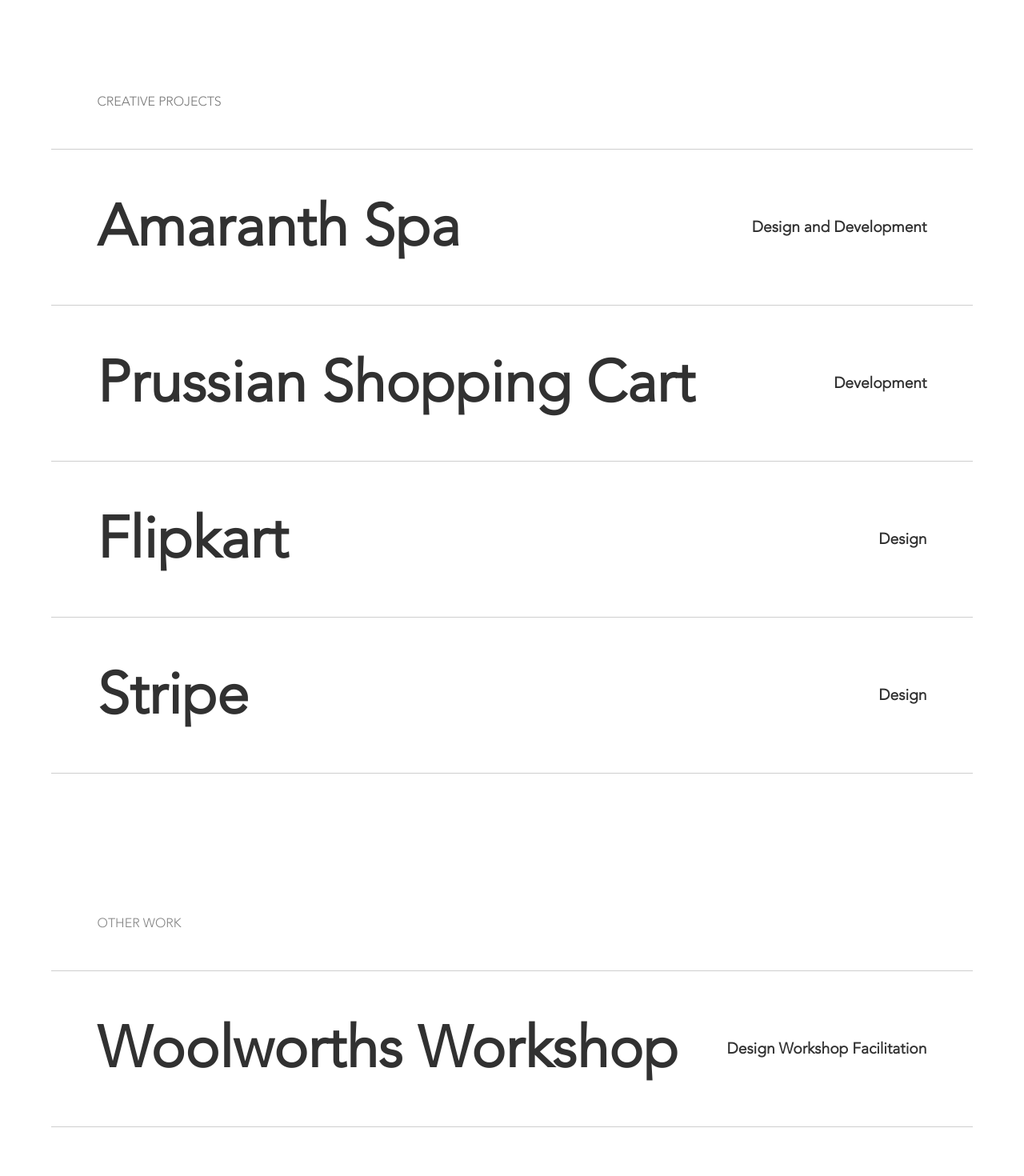
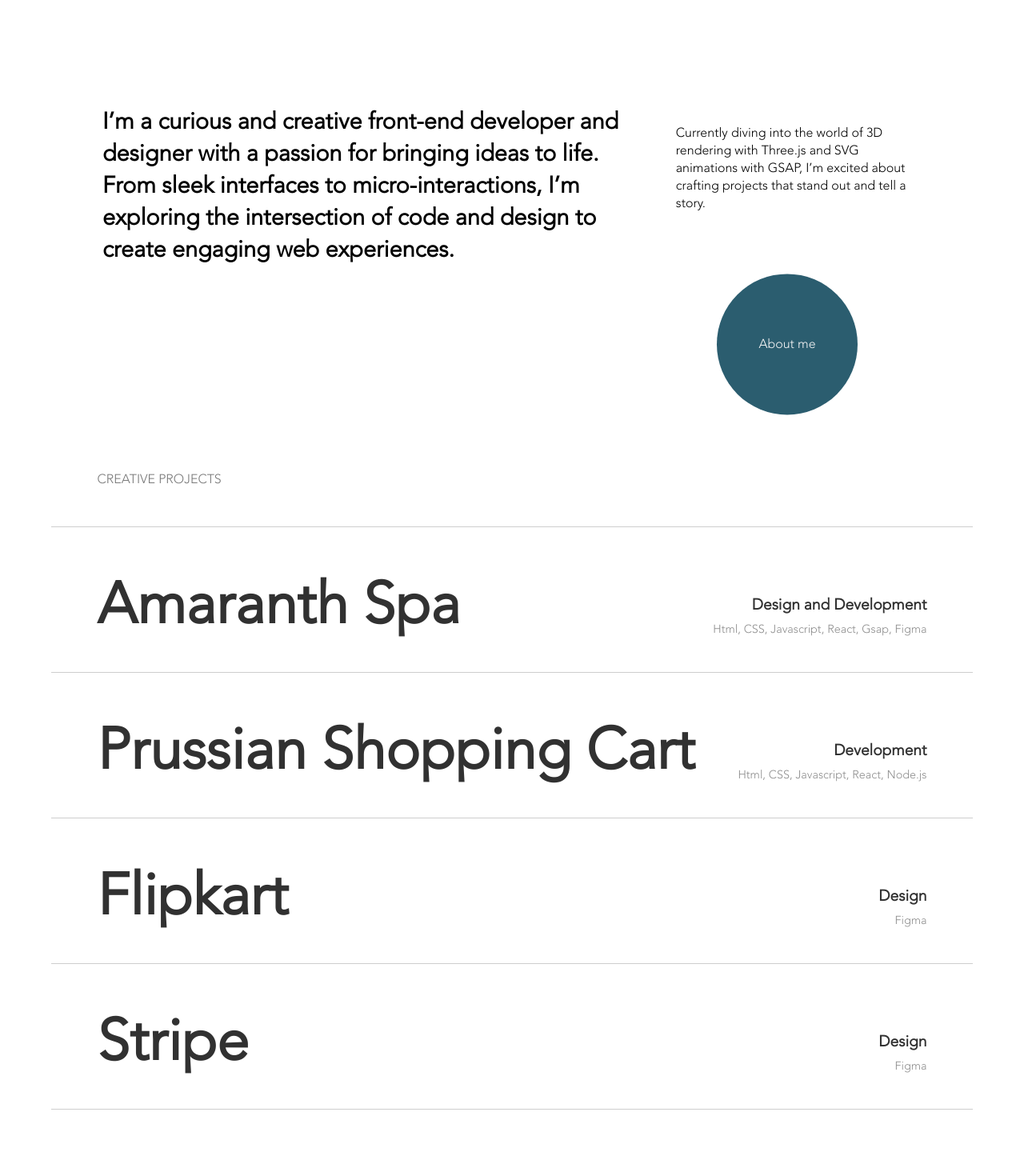
Before and after one commit to TanishaRampersad/My-Portfolio, a React (Create React App) app in the folder portfolio/: page / in a window 1280 px wide. Shown: the part 860-2330 px from the top of the page at 80% size. Built offline with nearby package versions, Linux system fonts and the light colour scheme.

Commit message:
Added about me section to home page, edited navbar

```diff
--- a/portfolio/src/components/Footer.css
+++ b/portfolio/src/components/Footer.css
@@ -76,8 +76,8 @@
 }
 
 .get-in-touch{
-    width: 9rem;
-    height: 9rem;
+    width: 11rem;
+    height: 11rem;
     border-radius: 50%;
     background-color:  rgb(43, 93, 111);
     /* background-color: rgb(219, 219, 219); */
@@ -86,7 +86,7 @@
     justify-content: center;
     align-items: center;
     text-align: center;
-    font-size: 0.9rem;
+    font-size: 0.8rem;
     text-transform: uppercase;
     cursor: pointer;
     z-index: 2;
--- a/portfolio/src/components/Home.css
+++ b/portfolio/src/components/Home.css
@@ -167,6 +167,67 @@
 }
 */
 
+/*------------ About Me Section -------------**/
+
+.AboutMe{
+    width: 11rem;
+    height: 11rem;
+    border-radius: 50%;
+    background-color:  rgb(43, 93, 111);
+    /* background-color: rgb(219, 219, 219); */
+    color: rgb(247, 247, 247);
+    display: flex;
+    justify-content: center;
+    align-items: center;
+    text-align: center;
+    font-size: 1rem;
+    cursor: pointer;
+    transform: translateY(-50%);
+    position: relative;
+    z-index: 2;
+}
+
+.me-section {
+    display: flex;
+    justify-content: space-between;
+    align-items: center;
+    width: 80%;
+    margin: 0 auto;
+    padding-top: 12rem;
+    position: relative;
+}
+
+.me-section p {
+    width: 30%;
+    margin: 0;
+    text-align: left;
+    transform: translateY(-20%);
+}
+.me-section h1 {
+    width: 65%;
+    font-size: 1.8rem;
+    font-weight: 600;
+    margin: 0;
+    text-align: left;
+}
+
+.aboutMe-link{
+    transform: translateY(140%);
+    padding-right: 5rem;
+    position: absolute;
+    cursor: pointer;
+    position: absolute;
+    right: 0;
+    z-index: 1;
+}
+
+.text{
+    display: flex;
+    justify-content: space-between;
+    position: relative;
+    padding-bottom: 5rem;
+    align-items: center;
+}
 
 
 
@@ -192,6 +253,22 @@
     border-collapse: collapse; /* Ensures borders don't double up */
 }
 
+.tech-stack{
+    width: 100%;
+    display: flex;
+    justify-content: flex-end;
+    padding-left: 5%;
+    padding-right: 5%;
+    padding-bottom: 1rem;
+    padding-top: 0rem;
+    color:#8d8d8d;
+    transform: translateY(-80%);
+}
+
+.tech{
+    font-size: 0.9rem;
+}
+
 .table1 tr {
     border-bottom: 1.3px solid rgb(206, 206, 206);
 }
@@ -206,26 +283,32 @@
     border-bottom: 1px solid  rgb(206, 206, 206);
     color:#777777;
     font-weight:bolder;
+    cursor:crosshair;
 }
 
 .table1 td {
     display: flex;
     justify-content: space-between;
     align-items: center;
-    padding: 3rem 5%;
+    padding-left: 5%;
+    padding-right: 5%;
+    padding-top: 3rem;
+    padding-bottom: 0rem;
     color:rgb(49, 49, 49);
 }
 
-/* Hover effect */
-.table1 td:hover .move-left {
-    color: /*#838383*/ /*rgb(91, 103, 109) */rgb(118, 140, 150) /*rgb(116, 102, 131)*/;
-    transform: translateX(-10px);
-    transition: transform 0.5s ease forwards;
-}
 
 
 /* Hover effect */
-.table1 td:hover p{
+.table1 tr:hover .move-left {
+    color: rgb(118, 140, 150);
+    transform: translateX(-10px);
+    transition: transform 0.5s ease, color 0.5s ease;
+}
+
+/* Hover effect */
+.table1 tr:hover .tech,
+.table1 tr:hover p{
     transform: translateX(10px);
     transition: transform 0.5s ease;
     color: /*#838383*/ rgb(118, 140, 150);
@@ -233,7 +316,7 @@
 
 
 
-/* TABLE 2*/
+/* ------- TABLE 2 ----------*/
 .table2{
     display: flex;
     justify-content: center;
@@ -267,12 +350,15 @@
     display: flex;
     justify-content: space-between;
     align-items: center;
-    padding: 3rem 5%;
+    padding-left: 5%;
+    padding-right: 5%;
+    padding-top: 3rem;
+    padding-bottom: 0rem;
     color:rgb(49, 49, 49);
 }
 
 /* Hover effect */
-.table2 td:hover .move-left {
+.table2 tr:hover .move-left {
     color: /*rgb(91, 103, 109) */ rgb(118, 140, 150) /*rgb(116, 102, 131)*/;
     transform: translateX(-10px);
     transition: transform 0.5s ease;
@@ -280,7 +366,8 @@
 
 
 /* Hover effect */
-.table2 td:hover p{
+.table2 tr:hover .tech,
+.table2 tr:hover p{
     transform: translateX(10px);
     transition: transform 0.5s ease;
     color: /*#838383*/ rgb(118, 140, 150);
--- a/portfolio/src/components/Home.js
+++ b/portfolio/src/components/Home.js
@@ -134,6 +134,25 @@
           </section>
 
 
+          <section className="about-me">
+            <div className="me-section">
+
+              <div className="text">
+                <h1>I’m a curious and creative front-end developer and designer with a passion for bringing ideas to life.
+                  From sleek interfaces to micro-interactions, I’m exploring the intersection of code and design to create engaging
+                  web experiences.</h1>
+
+                  <p>Currently diving into the world of 3D rendering with Three.js and SVG animations with GSAP, I’m
+                  excited about crafting projects that stand out and tell a story.</p>
+              </div>
+
+                <div className="aboutMe-link">
+                    <div className="AboutMe">About me</div>
+                </div>
+            </div>
+          </section>
+
+
 
           <section className="work">
             <div className="table1">
@@ -141,18 +160,47 @@
                 <tr>
                   <th>CREATIVE PROJECTS</th>
                 </tr>
+
                 <tr>
-                  <td><p className="move-left">Amaranth Spa</p> <p className="move-right">Design and Development</p></td>
+                  <td>
+                    <p className="move-left">Amaranth Spa</p>
+                    <p className="move-right">Design and Development</p>
+                  </td>
+                  <div className="tech-stack">
+                    <p className="tech">Html, CSS, Javascript, React, Gsap, Figma</p>
+                  </div>
                 </tr>
+
                 <tr>
-                  <td><p className="move-left">Prussian Shopping Cart</p> <p className="move-right">Development</p></td>
+                  <td>
+                    <p className="move-left">Prussian Shopping Cart</p>
+                    <p className="move-right">Development</p>
+                  </td>
+                  <div className="tech-stack">
+                    <p className="tech">Html, CSS, Javascript, React, Node.js</p>
+                  </div>
                 </tr>
+
                 <tr>
-                  <td><p className="move-left">Flipkart</p> <p className="move-right">Design</p></td>
+                  <td>
+                    <p className="move-left">Flipkart</p>
+                    <p className="move-right">Design</p>
+                  </td>
+                  <div className="tech-stack">
+                    <p className="tech">Figma</p>
+                  </div>
                 </tr>
+
                 <tr>
-                  <td><p className="move-left">Stripe</p> <p className="move-right">Design</p></td>
+                  <td>
+                    <p className="move-left">Stripe</p>
+                    <p className="move-right">Design</p>
+                  </td>
+                  <div className="tech-stack">
+                    <p className="tech">Figma</p>
+                  </div>
                 </tr>
+
               </table>
             </div>
 
@@ -161,9 +209,17 @@
                 <tr>
                   <th>OTHER WORK</th>
                 </tr>
+
                 <tr>
-                  <td><p className="move-left">Woolworths Workshop</p> <p className="move-right">Design Workshop Facilitation</p></td>
+                  <td>
+                    <p className="move-left">Woolworths Workshop</p>
+                    <p className="move-right">Design Workshop Facilitation</p>
+                  </td>
+                  <div className="tech-stack">
+                    <p className="tech">Figma</p>
+                  </div>
                 </tr>
+
               </table>
             </div>
 
--- a/portfolio/src/components/Navbar.js
+++ b/portfolio/src/components/Navbar.js
@@ -50,19 +50,19 @@
             <div className='navEnd'>
                 <ul>
                     <li className='nav-item'>
-                    <Link className='link'to="/">Work</Link>
+                    <Link className='link'to="/"> { "{Work}"}</Link>
                         <div className='d-padding'>
                             <div className='dot'></div>
                         </div>
                     </li>
                     <li className='nav-item'>
-                    <Link className='link' to="/specials">About</Link>
+                    <Link className='link' to="/specials">{ "{About}"}</Link>
                         <div className='d-padding'>
                         <div className='dot'></div>
                         </div>
                     </li>
                     <li className='nav-item'>
-                    <Link className='link' to="/packages">Contact</Link>
+                    <Link className='link' to="/packages">{ "{Contact}"}</Link>
                         <div className='d-padding'>
                             <div className='dot'></div>
                         </div>
```
